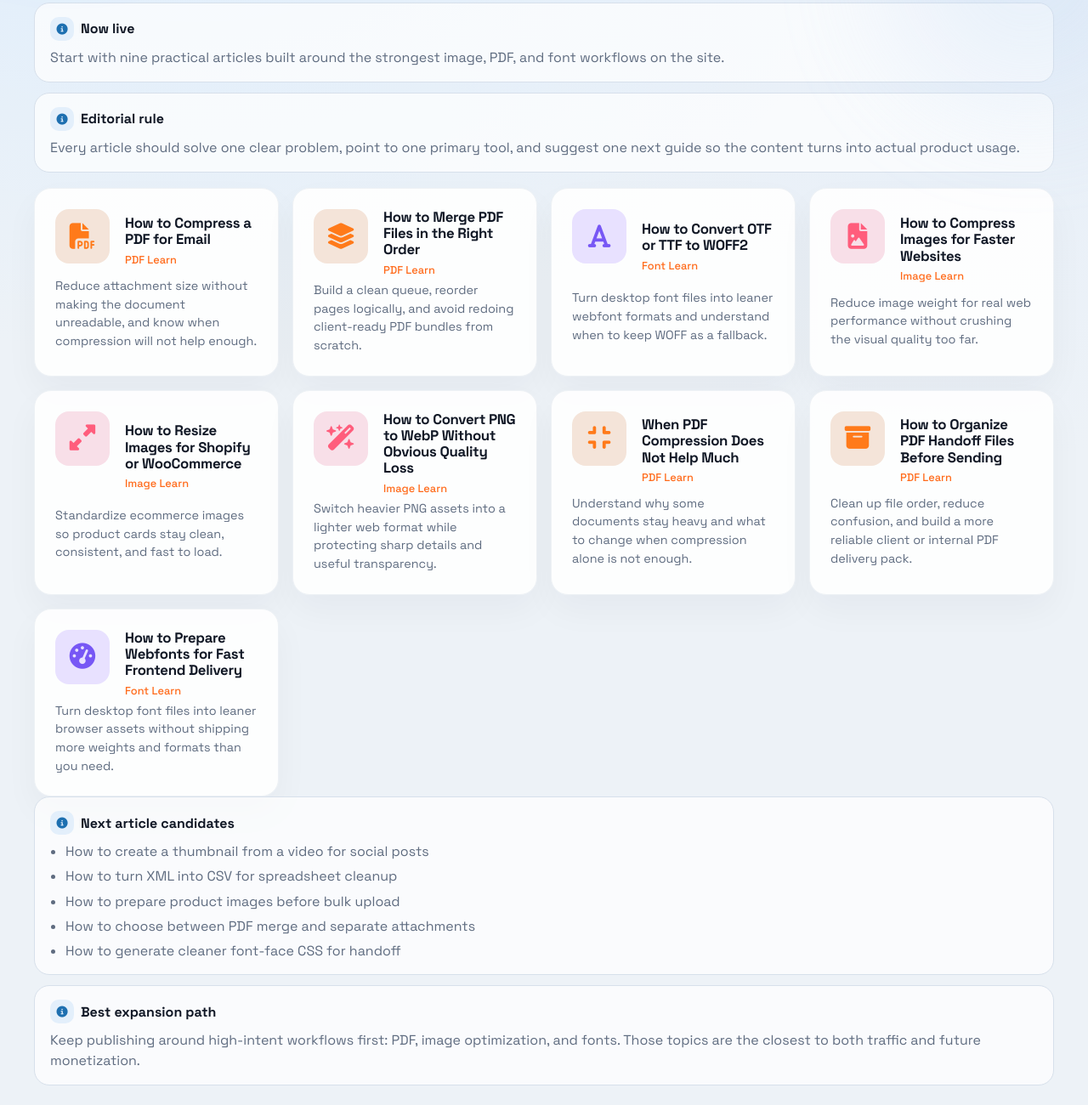
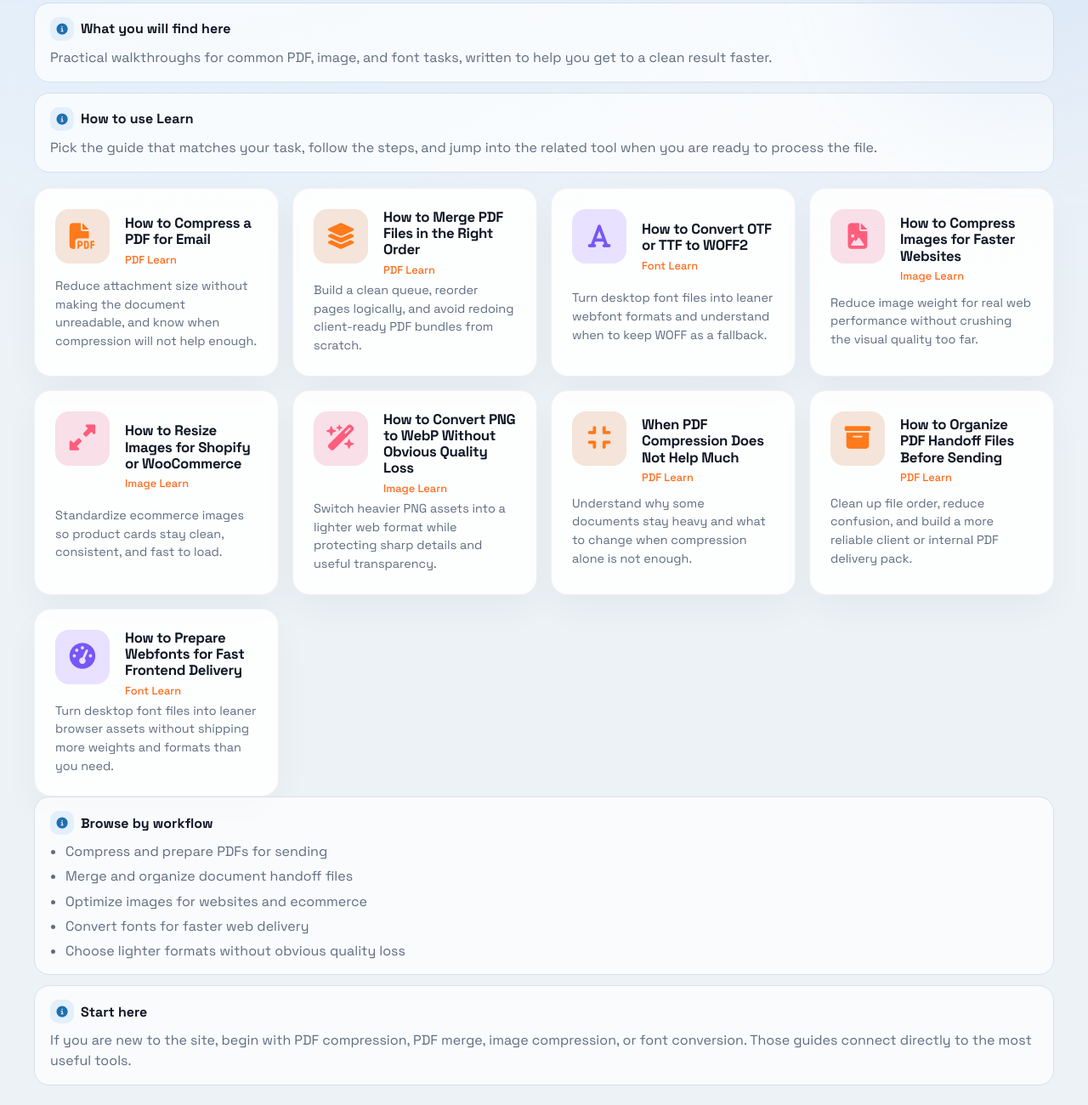
Before and after one commit to aolaru/kreativtools, a website: page learn/index.html in a window 1280 px wide. Shown: the part 320-1620 px from the top of the page at 85% size. Drawn offline with Linux system fonts and the light colour scheme.

Commit message:
Refresh Updates page and Learn landing copy

```diff
--- a/learn/index.html
+++ b/learn/index.html
@@ -69,12 +69,12 @@
 
     <section class="tool-intro" aria-label="Featured Learn articles">
       <div class="tool-intro-card">
-        <h2>Now live</h2>
-        <p>Start with nine practical articles built around the strongest image, PDF, and font workflows on the site.</p>
+        <h2>What you will find here</h2>
+        <p>Practical walkthroughs for common PDF, image, and font tasks, written to help you get to a clean result faster.</p>
       </div>
       <div class="tool-intro-card">
-        <h2>Editorial rule</h2>
-        <p>Every article should solve one clear problem, point to one primary tool, and suggest one next guide so the content turns into actual product usage.</p>
+        <h2>How to use Learn</h2>
+        <p>Pick the guide that matches your task, follow the steps, and jump into the related tool when you are ready to process the file.</p>
       </div>
     </section>
 
@@ -134,20 +134,20 @@
       </a>
     </section>
 
-    <section class="tool-intro" aria-label="What to add next">
+    <section class="tool-intro" aria-label="Browse Learn by workflow">
       <div class="tool-intro-card">
-        <h2>Next article candidates</h2>
+        <h2>Browse by workflow</h2>
         <ul class="tool-intro-list">
-          <li>How to create a thumbnail from a video for social posts</li>
-          <li>How to turn XML into CSV for spreadsheet cleanup</li>
-          <li>How to prepare product images before bulk upload</li>
-          <li>How to choose between PDF merge and separate attachments</li>
-          <li>How to generate cleaner font-face CSS for handoff</li>
+          <li>Compress and prepare PDFs for sending</li>
+          <li>Merge and organize document handoff files</li>
+          <li>Optimize images for websites and ecommerce</li>
+          <li>Convert fonts for faster web delivery</li>
+          <li>Choose lighter formats without obvious quality loss</li>
         </ul>
       </div>
       <div class="tool-intro-card">
-        <h2>Best expansion path</h2>
-        <p>Keep publishing around high-intent workflows first: PDF, image optimization, and fonts. Those topics are the closest to both traffic and future monetization.</p>
+        <h2>Start here</h2>
+        <p>If you are new to the site, begin with PDF compression, PDF merge, image compression, or font conversion. Those guides connect directly to the most useful tools.</p>
       </div>
     </section>
   </main>
```
Also changed, not shown: changes/index.html (+4 -1 lines).
